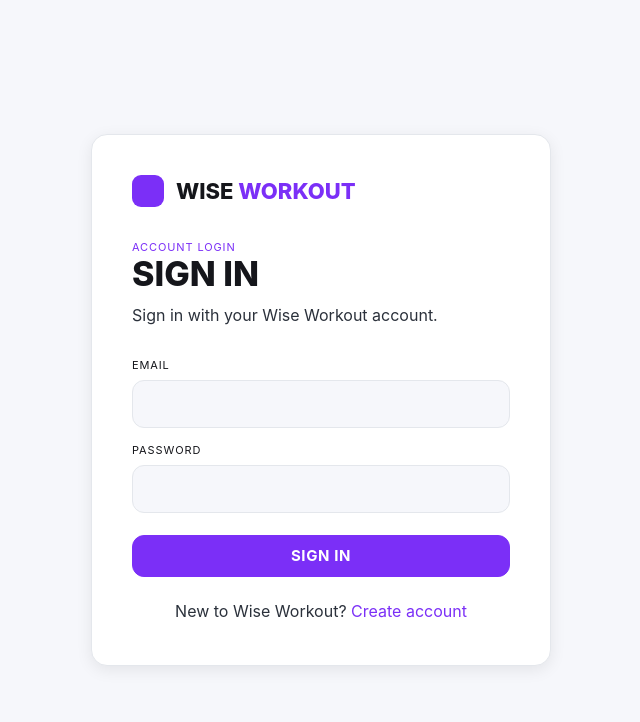
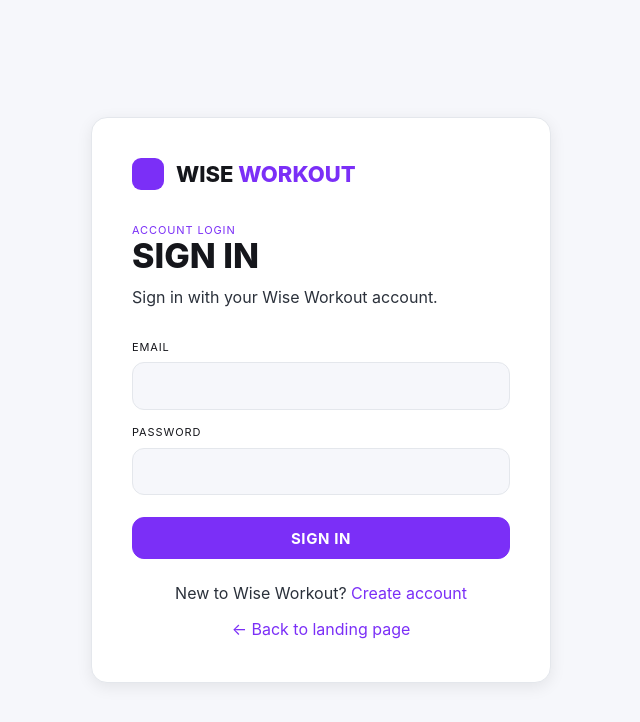
Before and after one commit to cyuanjun/FYP-26-S2-37-app, a Vue app in the folder web/: page /login in a window 1280 px wide. Shown: the top 722 px of the page, without its empty margins (319-959 px from the left). Built offline with nearby package versions, Linux system fonts and the light colour scheme; no server answers.

Commit message:
feat(web): back-to-landing link on login, register, and expert application

```diff
--- a/web/src/boundary/ui/auth/ExpertApplicationPage.vue
+++ b/web/src/boundary/ui/auth/ExpertApplicationPage.vue
@@ -250,6 +250,9 @@ async function onSubmit() {
         Just tracking workouts?
         <RouterLink to="/register" class="auth-link">Register as member</RouterLink>
       </div>
+      <div class="auth-switch auth-back">
+        <RouterLink to="/" class="auth-link">← Back to landing page</RouterLink>
+      </div>
     </section>
   </main>
 </template>
--- a/web/src/boundary/ui/auth/LoginPage.vue
+++ b/web/src/boundary/ui/auth/LoginPage.vue
@@ -77,6 +77,9 @@ async function onSubmit() {
         New to Wise Workout?
         <RouterLink to="/register" class="auth-link">Create account</RouterLink>
       </div>
+      <div class="auth-switch auth-back">
+        <RouterLink to="/" class="auth-link">← Back to landing page</RouterLink>
+      </div>
     </section>
   </main>
 </template>
--- a/web/src/boundary/ui/auth/RegisterPage.vue
+++ b/web/src/boundary/ui/auth/RegisterPage.vue
@@ -116,6 +116,9 @@ async function onSubmit() {
         Applying as an expert?
         <RouterLink to="/expert-application" class="auth-link">Submit expert application</RouterLink>
       </div>
+      <div class="auth-switch auth-back">
+        <RouterLink to="/" class="auth-link">← Back to landing page</RouterLink>
+      </div>
     </section>
   </main>
 </template>
--- a/web/src/boundary/ui/auth/auth.css
+++ b/web/src/boundary/ui/auth/auth.css
@@ -228,3 +228,7 @@
     font-size: 40px;
   }
 }
+
+.auth-back {
+  margin-top: 10px;
+}
```
